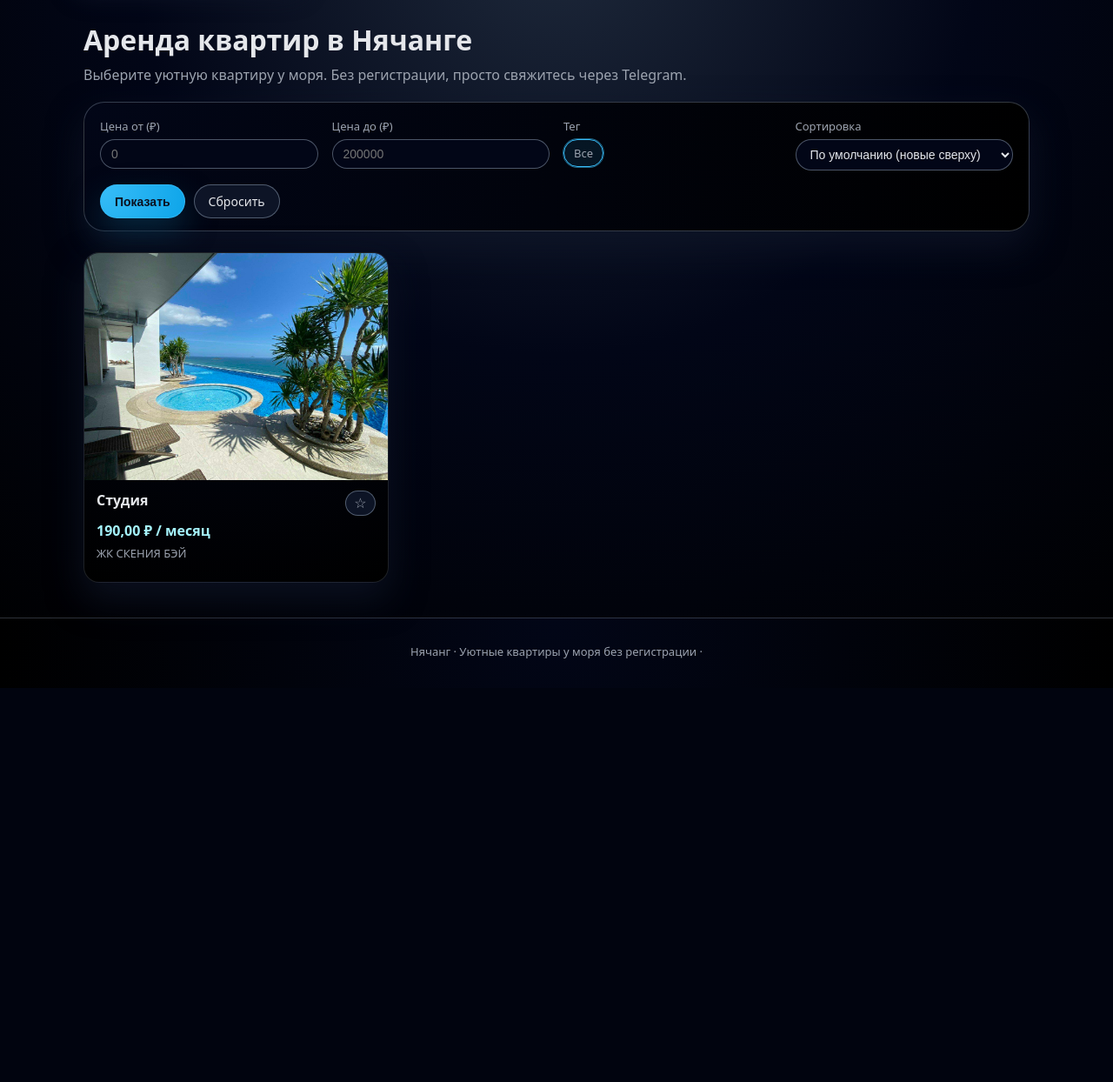
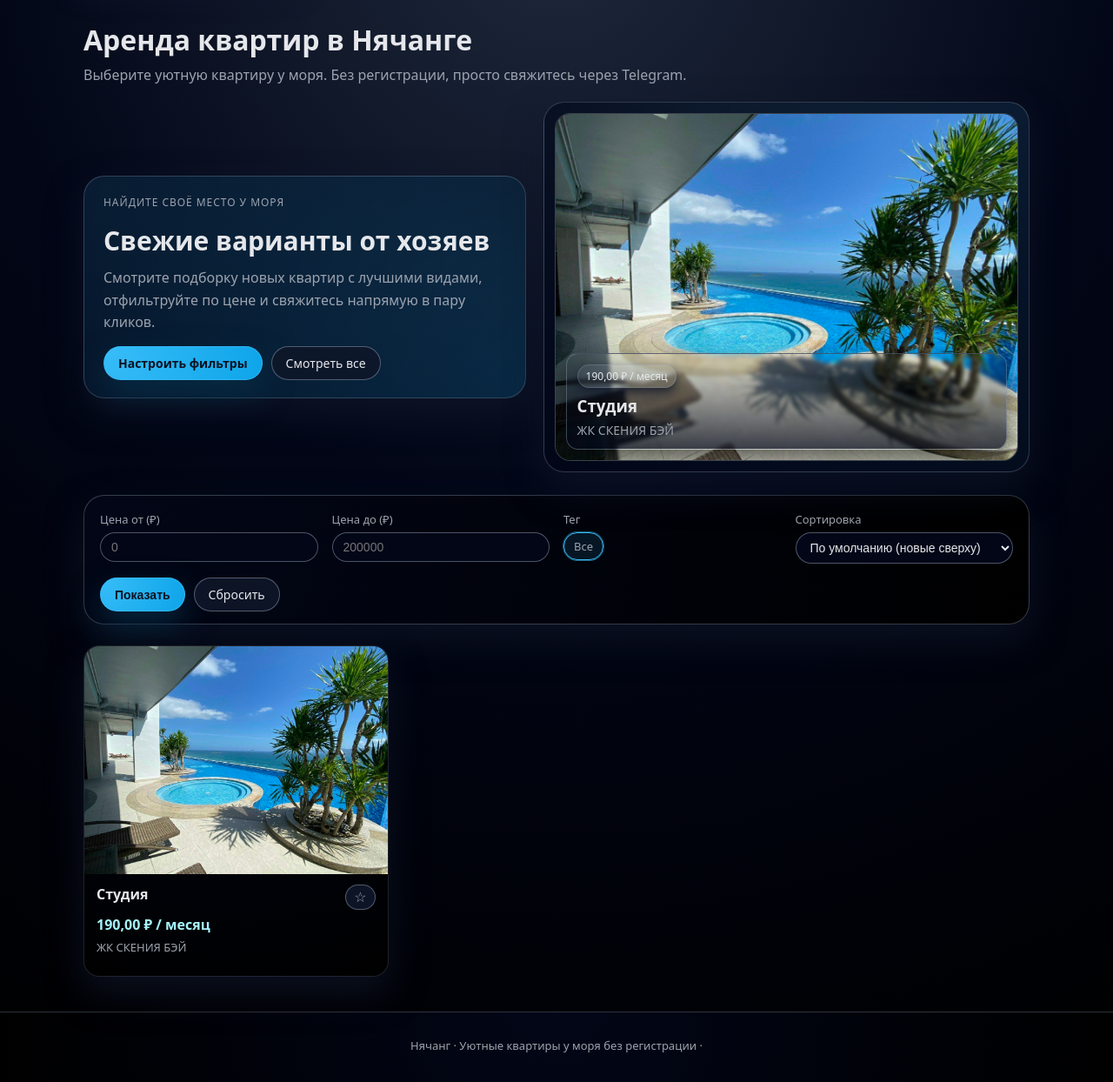
Before and after one commit to victormorozov1/rent, a Django app: page / in a window 1280 px wide. Shown: the part 80-1324 px from the top of the page at 87% size. Before the commit the page ends 871 px from the top, so only its background shows below. Run offline with Django 5.2, Linux system fonts and the light colour scheme; data comes from the database, SQL or seed files in the repository; data that the repository does not hold is empty.

Commit message:
Add hero carousel to landing page

```diff
--- a/nhatrang_rentals/listings/static/listings/styles.css
+++ b/nhatrang_rentals/listings/static/listings/styles.css
@@ -84,6 +84,56 @@ a:hover {
 
 .site-main {
     padding: 24px 0 40px;
+}
+
+.hero-grid {
+    display: grid;
+    grid-template-columns: minmax(0, 1fr) minmax(0, 1.1fr);
+    gap: 20px;
+    align-items: center;
+    margin-bottom: 26px;
+}
+
+.hero-copy {
+    background: radial-gradient(circle at top left, rgba(56, 189, 248, 0.12), rgba(8, 47, 73, 0.05)),
+                radial-gradient(circle at bottom right, rgba(14, 165, 233, 0.18), rgba(2, 6, 23, 0.9));
+    border: 1px solid rgba(148, 163, 184, 0.3);
+    border-radius: var(--radius-xl);
+    padding: 20px 22px;
+    box-shadow: var(--shadow-soft);
+}
+
+.hero-copy h2 {
+    font-size: clamp(24px, 4vw, 30px);
+    margin: 6px 0 10px;
+}
+
+.hero-copy p {
+    margin: 0 0 14px;
+    color: var(--text-muted);
+    line-height: 1.6;
+}
+
+.hero-actions {
+    display: flex;
+    gap: 10px;
+    flex-wrap: wrap;
+}
+
+.eyebrow {
+    text-transform: uppercase;
+    letter-spacing: 0.08em;
+    font-size: 12px;
+    color: #a5f3fc;
+    margin: 0;
+}
+
+.hero-carousel-card {
+    background: radial-gradient(circle at top right, rgba(56, 189, 248, 0.1), rgba(2, 6, 23, 0.92));
+    border: 1px solid rgba(148, 163, 184, 0.3);
+    border-radius: var(--radius-xl);
+    padding: 12px;
+    box-shadow: var(--shadow-soft);
 }
 
 .site-footer {
@@ -510,6 +560,8 @@ a:hover {
     height: 100%;
     flex-shrink: 0;
     object-fit: cover;
+    position: relative;
+    overflow: hidden;
 }
 
 .carousel-empty {
@@ -579,6 +631,36 @@ a:hover {
     background: #38bdf8;
 }
 
+.hero-slide img {
+    width: 100%;
+    height: 100%;
+    object-fit: cover;
+    display: block;
+}
+
+.hero-slide__overlay {
+    position: absolute;
+    left: 12px;
+    right: 12px;
+    bottom: 12px;
+    padding: 12px;
+    border-radius: 14px;
+    background: linear-gradient(180deg, rgba(2, 6, 23, 0) 0%, rgba(2, 6, 23, 0.75) 100%);
+    backdrop-filter: blur(2px);
+    border: 1px solid rgba(148, 163, 184, 0.4);
+    box-shadow: 0 15px 30px rgba(0, 0, 0, 0.6);
+}
+
+.hero-slide__overlay h3 {
+    margin: 8px 0 6px;
+}
+
+.hero-slide__overlay p {
+    margin: 0;
+    color: var(--text-muted);
+    font-size: 14px;
+}
+
 /* Responsive */
 
 @media (max-width: 900px) {
@@ -586,6 +668,9 @@ a:hover {
         grid-template-columns: repeat(2, minmax(0, 1fr));
     }
     .detail-layout {
+        grid-template-columns: minmax(0, 1fr);
+    }
+    .hero-grid {
         grid-template-columns: minmax(0, 1fr);
     }
 }
--- a/nhatrang_rentals/listings/templates/listings/listing_list.html
+++ b/nhatrang_rentals/listings/templates/listings/listing_list.html
@@ -6,6 +6,49 @@
 <section class="page-header">
     <h1>Аренда квартир в Нячанге</h1>
     <p>Выберите уютную квартиру у моря. Без регистрации, просто свяжитесь через Telegram.</p>
+</section>
+
+<section class="hero-grid">
+    <div class="hero-copy">
+        <p class="eyebrow">Найдите своё место у моря</p>
+        <h2>Свежие варианты от хозяев</h2>
+        <p>Смотрите подборку новых квартир с лучшими видами, отфильтруйте по цене и свяжитесь напрямую в пару кликов.</p>
+        <div class="hero-actions">
+            <a class="btn-primary" href="#filter-form">Настроить фильтры</a>
+            <a class="btn-ghost" href="#listings-grid">Смотреть все</a>
+        </div>
+    </div>
+    <div class="hero-carousel-card">
+        <div class="carousel" data-carousel data-carousel-autoplay="5000">
+            <div class="carousel-viewport">
+                <div class="carousel-track">
+                    {% for listing in listings|slice:":6" %}
+                        {% with photo=listing.photos.first %}
+                            <div class="carousel-slide hero-slide">
+                                {% if photo %}
+                                    <img src="{{ photo.image.url }}" alt="{{ listing.title }}">
+                                {% else %}
+                                    <div class="carousel-empty">Нет фото, но квартира ждёт вас</div>
+                                {% endif %}
+                                <div class="hero-slide__overlay">
+                                    <span class="tag-pill">{{ listing.price_per_month }} ₽ / месяц</span>
+                                    <h3>{{ listing.title }}</h3>
+                                    <p>{{ listing.address }}</p>
+                                </div>
+                            </div>
+                        {% endwith %}
+                    {% empty %}
+                        <div class="carousel-slide hero-slide">
+                            <div class="carousel-empty">Скоро появятся первые квартиры</div>
+                        </div>
+                    {% endfor %}
+                </div>
+            </div>
+            <button class="carousel-btn carousel-btn-prev" type="button" data-carousel-prev>‹</button>
+            <button class="carousel-btn carousel-btn-next" type="button" data-carousel-next>›</button>
+            <div class="carousel-dots" data-carousel-dots></div>
+        </div>
+    </div>
 </section>
 
 <section class="filters-card">
@@ -52,7 +95,7 @@
     </form>
 </section>
 
-<section class="cards-grid">
+<section class="cards-grid" id="listings-grid">
     {% if listings %}
         {% for listing in listings %}
             <article class="listing-card" data-listing-id="{{ listing.id }}">
```
Also changed, not shown: nhatrang_rentals/listings/static/listings/app.js (+41 -9 lines).
